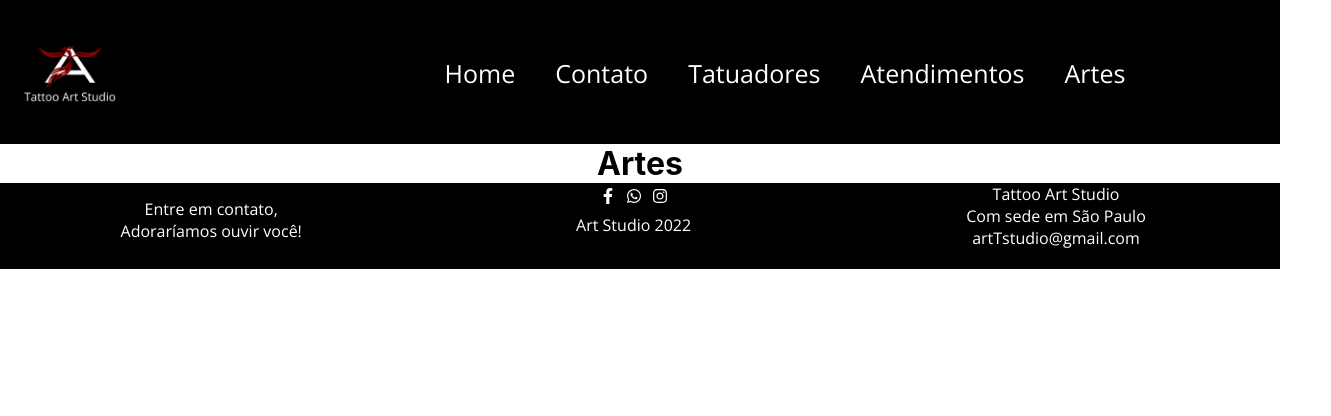
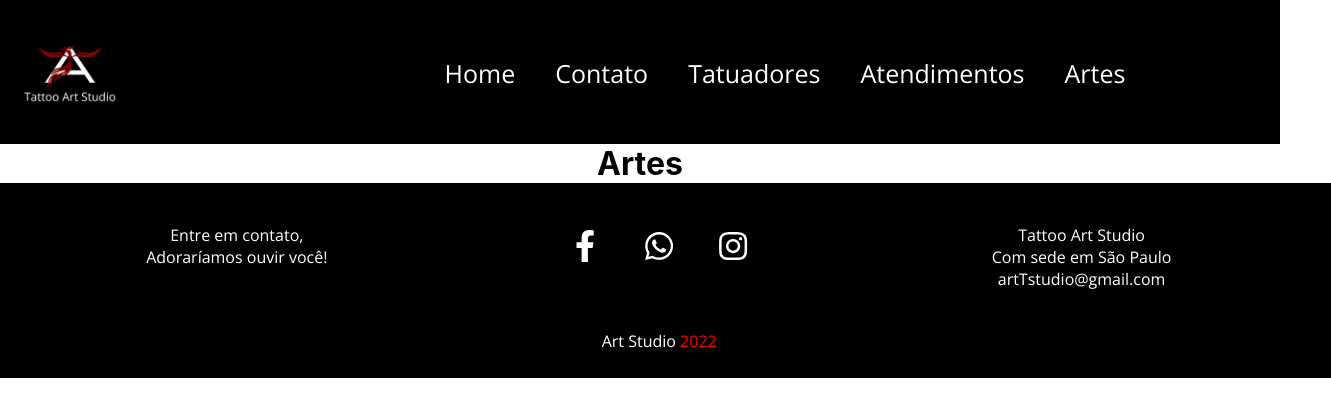
Before and after one commit to CibeleMartins/TattooArtStudio-M5, a React (Create React App) app: page /Artes in a window 1280 px wide. Shown: the top 416 px of the page, 1331 px wide, since content can reach past the window. Built offline with nearby package versions, Linux system fonts and the light colour scheme.

Commit message:
arrumando rotas com react router 2

```diff
--- a/src/components/Footer/Footer.jsx
+++ b/src/components/Footer/Footer.jsx
@@ -9,42 +9,28 @@ import {FaInstagram} from 'react-icons/fa';
 const Footer = () => {
 
   return (
-
     <footer className={styles.footer}>
-
       <section className={styles.section}>
         <p> Entre em contato, </p>
         <p> Adoraríamos ouvir você! </p>
       </section>
 
-
-
-           <div     className={styles.sectionRedesSociaisParagrafo}>
-
-            <section className={styles.sectionRedesSociais}>
-
-           <FaFacebookF style={{margin:"5px"}}/>
-           <FaWhatsapp  style={{margin:"5px"}}/>
-           <FaInstagram style={{margin:"5px"}}/>
-           </section>
-
-           <p> Art Studio 2022 </p>
+      <section className={styles.sectionRedesSociaisParagrafo}>
+        <div className={styles.sectionRedesSociais}>
+          <FaFacebookF className={styles.icone}/>
+          <FaWhatsapp className={styles.icone}/>
+          <FaInstagram className={styles.icone}/>
         </div>
 
+        <p>Art Studio <span>2022</span></p>
+      </section>
 
       <section className={styles.sectionInformacoes}>
         <p> Tattoo Art Studio </p>
         <p> Com sede em São Paulo </p>
         <p> artTstudio@gmail.com </p>
       </section>
-
-
-
-
-
     </footer>
-
-
   );
 };
 
--- a/src/components/Footer/footer.module.css
+++ b/src/components/Footer/footer.module.css
@@ -12,14 +12,12 @@
   background-color: #000000;
   color: white;
   font-family: "Open Sans", sans-serif;
-
-
+  padding: 2%;
 }
 
 .section{
   display: flex;
     flex-direction: column;
-
     margin-top: 15px;
     width:33%
 }
@@ -28,25 +26,38 @@
   display: flex;
   flex-direction: column;
   width:33%
+}
 
+.sectionRedesSociaisParagrafo span {
+  color: red;
 }
 
 .sectionRedesSoaciais{
   display: flex;
   margin: 5px 20px 5px 10px;
-
 }
 
+.icone {
+  padding: 5%;
+  font-size: 2em;
+  margin-bottom: 10%;
+  transition: 0.8s;
+  width: fit-content;
+  height: fit-content;
+}
+
+.icone:hover {
+  color: red;
+  cursor: pointer;
+}
 
 .sectionInformacoes{
-
   display: flex;
   flex-direction: column;
   margin-bottom: 20px;
   width:33%;
+  margin-top: 15px;
 }
-
-
 
 @media(max-width: 1000px){
   .footer {
```
Lines whose indentation alone changed are shown as unchanged.
